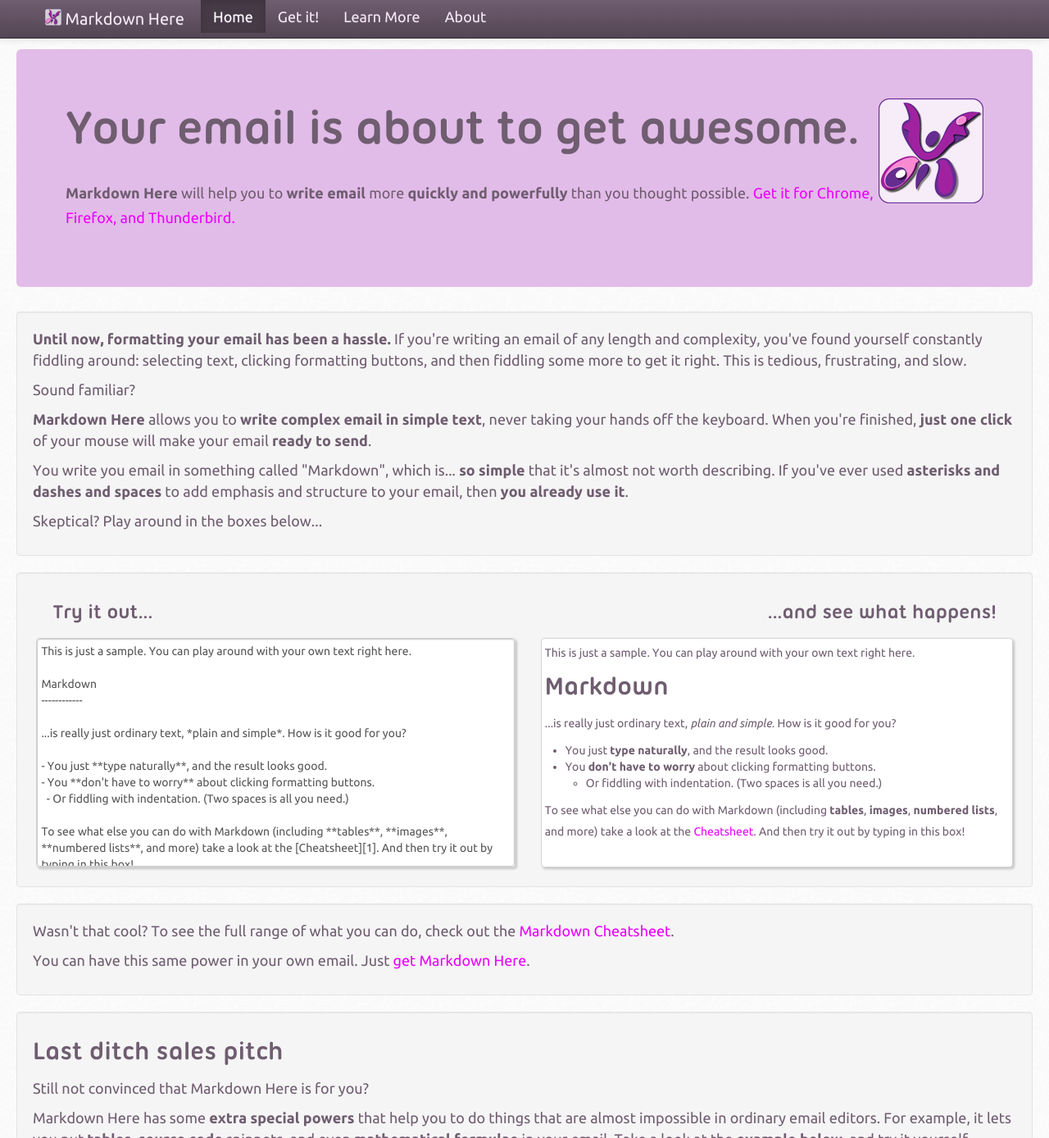
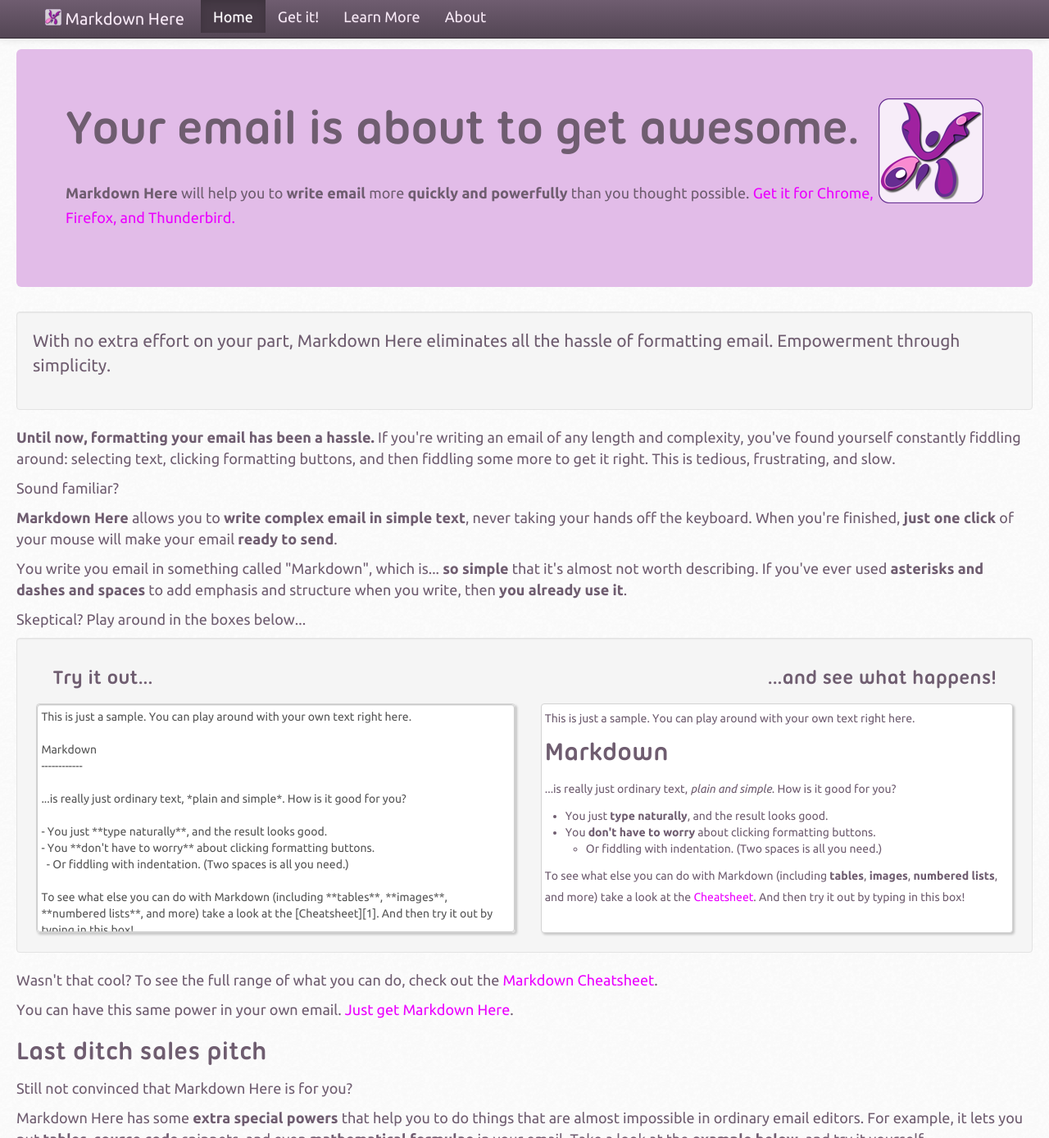
Before and after one commit to adam-p/markdown-here, a Jekyll site: the page built from index.html, in a window 1280 px wide and 1400 px high, cut to the strip 0-1388 px from the top of the window. Shown: the whole strip at 82% size. Built offline with Jekyll 4.4.1, drawn with Linux system fonts in a browser that asks for light colours; nearby versions of some CDN libraries; some of the changed text lies outside the part shown.

Commit message:
Little tweaks and additions

```diff
--- a/_includes/footer.html
+++ b/_includes/footer.html
@@ -1,7 +1,7 @@
   </div> <!-- /container -->
 
   <footer class="text-right">
-      <p>&copy; Adam Pritchard 2013 CC-BY-3.0</p>
+
   </footer>
 
   <script src="//ajax.googleapis.com/ajax/libs/jquery/1.9.1/jquery.min.js"></script>
--- a/_includes/header.html
+++ b/_includes/header.html
@@ -7,7 +7,7 @@
   <meta charset="utf-8">
   <meta http-equiv="X-UA-Compatible" content="IE=edge,chrome=1">
   <title>Markdown Here</title>
-  <meta name="description" content="">
+  <meta name="description" content="Markdown Here is an extension for Chrome, Firefox, and Thunderbird that allows you to write email in Markdown">
   <meta name="viewport" content="width=device-width">
 
   <link rel="icon" type="image/png" href="favicon.png" />
--- a/get.html
+++ b/get.html
@@ -19,7 +19,7 @@
 <div class="row-fluid">
   <div class="span12">
     <h3>
-      <a href="https://chrome.google.com/webstore/detail/markdown-here/elifhakcjgalahccnjkneoccemfahfoa">Get it for Chrome.</a>
+      <a href="https://chrome.google.com/webstore/detail/markdown-here/elifhakcjgalahccnjkneoccemfahfoa">Get it for Chrome and Chromium.</a>
       <img class="browser-logo" src="img/chrome.png"><img class="browser-logo" src="img/chromium.png">
     </h3>
     <h3>
@@ -27,7 +27,7 @@
       <img class="browser-logo" src="img/firefox.png">
     </h3>
     <h3>
-      <a href="https://addons.mozilla.org/en-US/thunderbird/addon/markdown-here/">Get it for Thunderbird and Postbox.</a>
+      <a href="https://addons.mozilla.org/en-US/thunderbird/addon/markdown-here/">Get it for Thunderbird, Postbox, and Icedove.</a>
       <img class="browser-logo" src="img/thunderbird.png">
       <img class="browser-logo" src="img/postbox.png">
     </h3>
--- a/index.html
+++ b/index.html
@@ -17,6 +17,14 @@
 
 <div class="row-fluid">
   <div class="span12 well">
+    <p class="lead">
+      With no extra effort on your part, Markdown Here eliminates all the hassle of formatting email. Empowerment through simplicity.
+    </p>
+  </div>
+</div>
+
+<div class="row-fluid">
+  <div class="span12">
     <p>
       <strong>Until now, formatting your email has been a hassle.</strong> If you're writing an email of any length and complexity, you've found yourself constantly fiddling around: selecting text, clicking formatting buttons, and then fiddling some more to get it right. This is tedious, frustrating, and slow.
     </p>
@@ -27,7 +35,7 @@
       <b>Markdown Here</b> allows you to <strong>write complex email in simple text</strong>, never taking your hands off the keyboard. When you're finished, <strong>just one click</strong> of your mouse will make your email <strong>ready to send</strong>.
     </p>
     <p>
-      You write you email in something called "Markdown", which is... <strong>so simple</strong> that it's almost not worth describing. If you've ever used <strong>asterisks and dashes and spaces</strong> to add emphasis and structure to your email, then <strong>you already use it</strong>.
+      You write you email in something called "Markdown", which is... <strong>so simple</strong> that it's almost not worth describing. If you've ever used <strong>asterisks and dashes and spaces</strong> to add emphasis and structure when you write, then <strong>you already use it</strong>.
     </p>
     <p>
       Skeptical? Play around in the boxes below...
@@ -38,18 +46,18 @@
 {% include livedemo.html %}
 
 <div class="row-fluid">
-  <div class="span12 well">
+  <div class="span12">
     <p>
       Wasn't that cool? To see the full range of what you can do, check out the <a href="https://github.com/adam-p/markdown-here/wiki/Markdown-Cheatsheet" target="_blank">Markdown Cheatsheet</a>.
     </p>
     <p>
-      You can have this same power in your own email. Just <a href="get.html">get Markdown Here</a>.
+      You can have this same power in your own email. <a href="get.html">Just get Markdown Here</a>.
     </p>
   </div>
 </div>
 
 <div class="row-fluid">
-  <div class="span12 well">
+  <div class="span12">
     <h2>Last ditch sales pitch</h2>
     <p>
       Still not convinced that Markdown Here is for you?
```
Also changed, not shown: about.html (+8 -1 lines), README.md.
